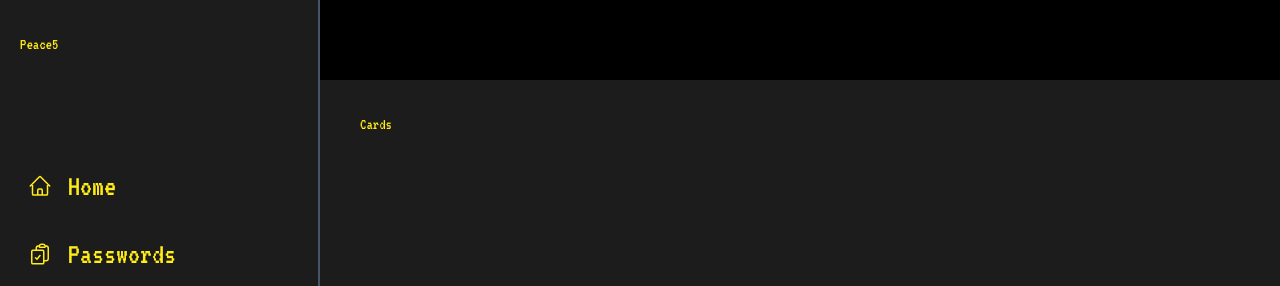
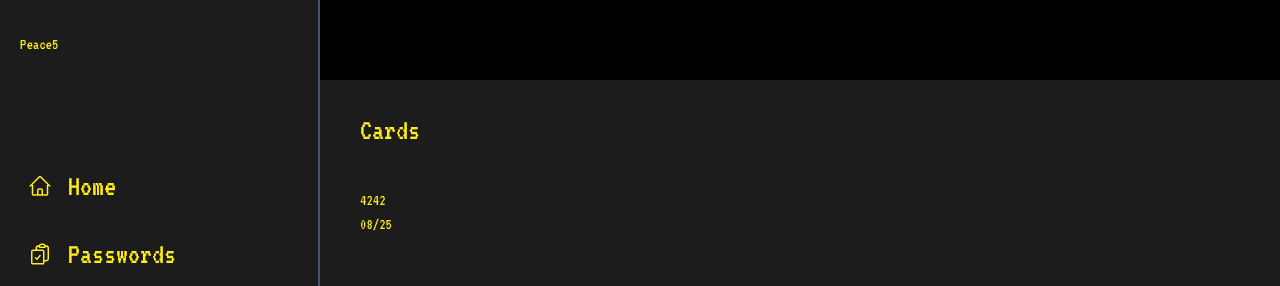
Before and after one commit to Moganesan/peace5, a Next.js app: page /cards in a window 1280 px wide. Shown: the top 286 px of the page. Built offline with nearby package versions, Linux system fonts and the light colour scheme.

Commit message:
cards page added

```diff
--- a/pages/cards.tsx
+++ b/pages/cards.tsx
@@ -2,7 +2,13 @@ import Layout from "@/components/layout";
 const Cards = () => {
   return (
     <Layout>
-      <h1>Cards</h1>
+      <h1 className="text-3xl">Cards</h1>
+      <div className="grid grid-cols-5 mt-10 grid-flow-row gap-20">
+        <div className="credit-card visa selectable">
+          <div className="credit-card-last4">4242</div>
+          <div className="credit-card-expiry">08/25</div>
+        </div>
+      </div>
     </Layout>
   );
 };
```
